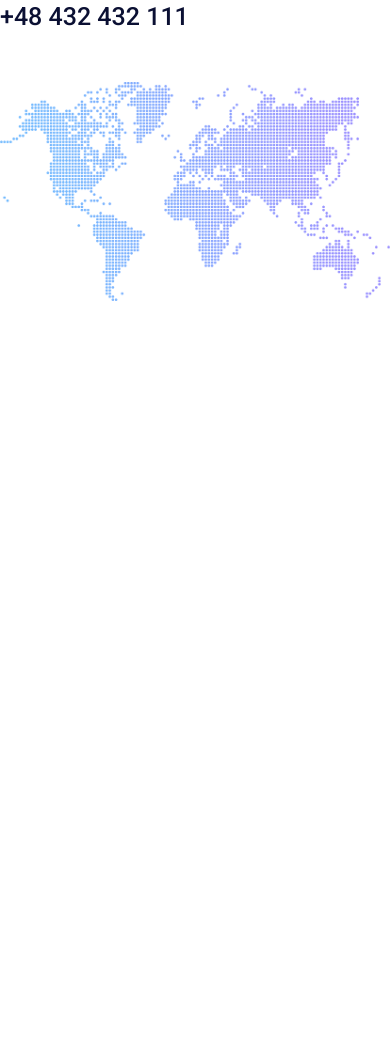
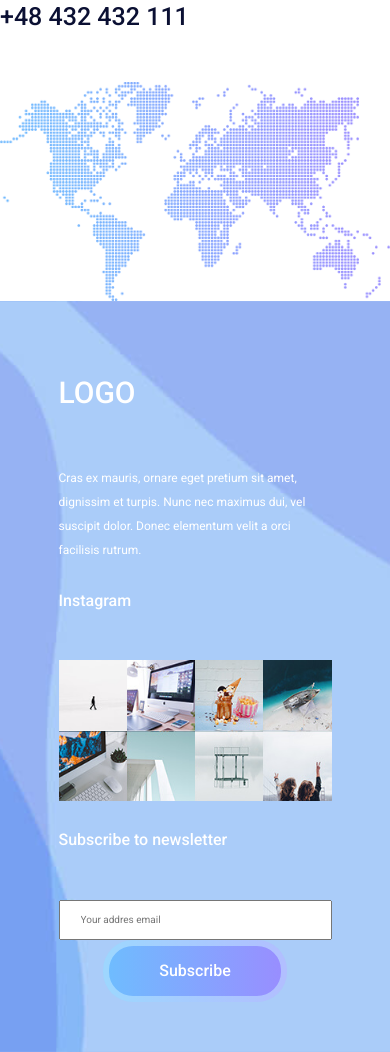
Before and after one commit to PrzemyslawMatlega/MultiPage, a website built with webpack: page index.html in a window 390 px wide. Shown: the part 3892-4944 px from the top of the page. Before the commit the page ends 4193 px from the top, so only its background shows below. Built offline with nearby package versions, Linux system fonts and the light colour scheme; files whose address does not match are found by name.

Commit message:
widget mobile

```diff
--- a/index.html
+++ b/index.html
@@ -86,7 +86,8 @@
                 <div class="carousel__container">
                     <div class="proofSlide lastClone">
                         <h2 class="proofSlide__quote">"They are brilliant"</h2>
-                        <p class="proofSlide__text textMain">Lorem ipsum dolor sit amet consectetur adipisicing elit. Libero sunt
+                        <p class="proofSlide__text textMain">Lorem ipsum dolor sit amet consectetur adipisicing elit.
+                            Libero sunt
                             quisquam saepe dolores facilis nulla, eum quia, quam, quaerat ullam sequi. Recusandae
                             architecto
                             saepe, reiciendis amet necessitatibus neque quo blanditiis!</p>
@@ -100,7 +101,8 @@
                     </div>
                     <div class="proofSlide">
                         <h2 class="proofSlide__quote">"They are the best"</h2>
-                        <p class="proofSlide__text textMain">Lorem ipsum dolor sit amet consectetur adipisicing elit. Libero sunt
+                        <p class="proofSlide__text textMain">Lorem ipsum dolor sit amet consectetur adipisicing elit.
+                            Libero sunt
                             quisquam saepe dolores facilis nulla, eum quia, quam, quaerat ullam sequi. Recusandae
                             architecto
                             saepe, reiciendis amet necessitatibus neque quo blanditiis!</p>
@@ -114,7 +116,8 @@
                     </div>
                     <div class="proofSlide">
                         <h2 class="proofSlide__quote">"They are excellent"</h2>
-                        <p class="proofSlide__text textMain">Lorem ipsum dolor sit amet consectetur adipisicing elit. Libero sunt
+                        <p class="proofSlide__text textMain">Lorem ipsum dolor sit amet consectetur adipisicing elit.
+                            Libero sunt
                             quisquam saepe dolores facilis nulla, eum quia, quam, quaerat ullam sequi. Recusandae
                             architecto
                             saepe, reiciendis amet necessitatibus neque quo blanditiis!</p>
@@ -128,7 +131,8 @@
                     </div>
                     <div class="proofSlide">
                         <h2 class="proofSlide__quote">"They are brilliant"</h2>
-                        <p class="proofSlide__text textMain">Lorem ipsum dolor sit amet consectetur adipisicing elit. Libero sunt
+                        <p class="proofSlide__text textMain">Lorem ipsum dolor sit amet consectetur adipisicing elit.
+                            Libero sunt
                             quisquam saepe dolores facilis nulla, eum quia, quam, quaerat ullam sequi. Recusandae
                             architecto
                             saepe, reiciendis amet necessitatibus neque quo blanditiis!</p>
@@ -142,7 +146,8 @@
                     </div>
                     <div class="proofSlide firstClone">
                         <h2 class="proofSlide__quote">"They are the best"</h2>
-                        <p class="proofSlide__text textMain">Lorem ipsum dolor sit amet consectetur adipisicing elit. Libero sunt
+                        <p class="proofSlide__text textMain">Lorem ipsum dolor sit amet consectetur adipisicing elit.
+                            Libero sunt
                             quisquam saepe dolores facilis nulla, eum quia, quam, quaerat ullam sequi. Recusandae
                             architecto
                             saepe, reiciendis amet necessitatibus neque quo blanditiis!</p>
@@ -163,7 +168,8 @@
                     <img src="src/img/title-icon.png" alt="" class="sectionIntro__icon">
                     <h5 class="sectionIntro__discover">discover the features</h5>
                     <h2 class="sectionIntro__title sectionIntro__title--left">Strong team, great people</h2>
-                    <p class="aboutUs__text textMain">Etiam nec odio vestibulum est mattis effic iturut magna. Pellentesque sit
+                    <p class="aboutUs__text textMain">Etiam nec odio vestibulum est mattis effic iturut magna.
+                        Pellentesque sit
                         am et tellus blandit. Etiam nec odio vestibul.Cras ex mauris, ornare eget pretium sit amet,
                         dignissim et turpis. Nunc nec maximus dui, vel suscipit dolor. Donec elementum velit a orci
                         facilisis rutrum. Nam convallis vel erat id dictum. Sed ut risus in orci convallis viverra a
@@ -212,8 +218,9 @@
                 <input type="text" class="contactUs__field contactUs__field--small" placeholder="Name">
                 <input type="text" class="contactUs__field contactUs__field--small" placeholder="Email">
                 <input type="text" class="contactUs__field contactUs__field--small" placeholder="Subject">
-                <textarea name="" class="contactUs__field contactUs__field--big" cols="30" rows="30" placeholder="Message"></textarea>
-            <button class="contactUs__button button-main" >Send </button>
+                <textarea name="" class="contactUs__field contactUs__field--big" cols="30" rows="30"
+                    placeholder="Message"></textarea>
+                <button class="contactUs__button button-main">Send </button>
             </form>
 
             <div class="sectionIntro sectionIntro--left">
@@ -230,7 +237,40 @@
             </div>
 
         </section>
+        <footer class="footer">
+            <div class="widget">
+                <div class="widget__column">
+                    <div class="widget__logo nav__logo">LOGO</div>
+                    <p class="widget__text textMain">Cras ex mauris, ornare eget pretium sit amet, dignissim et turpis.
+                        Nunc nec maximus dui, vel suscipit dolor. Donec elementum velit a orci facilisis rutrum.
+                    </p>
+                </div>
+                <div class="widget__column">
+                    <h5 class="widget__title">Instagram</h5>
+                    <div class="widget__gallery">
+                        <div class="instagramPhotos"><img src="src/img/instagram/ins-1.jpg" alt=""></div>
+                        <div class="instagramPhotos"><img src="src/img/instagram/ins-2.jpg" alt=""></div>
+                        <div class="instagramPhotos"><img src="src/img/instagram/ins-3.jpg" alt=""></div>
+                        <div class="instagramPhotos"><img src="src/img/instagram/ins-4.jpg" alt=""></div>
+                        <div class="instagramPhotos"><img src="src/img/instagram/ins-5.jpg" alt=""></div>
+                        <div class="instagramPhotos"><img src="src/img/instagram/ins-6.jpg" alt=""></div>
+                        <div class="instagramPhotos"><img src="src/img/instagram/ins-7.jpg" alt=""></div>
+                        <div class="instagramPhotos"><img src="src/img/instagram/ins-8.jpg" alt=""></div>
+                    </div>
+                </div>
+                <div class="widget__column">
+                    <h5 class="widget__title">Subscribe to newsletter</h5>
+                    <form action="" class="widget__form">
+                        <input type="text" placeholder="Your addres email" class="widget__input">
+                        <button class="widget__button button-main">Subscribe</button>
+                    </form>
+                </div>
 
+            </div>
+            <div class="social">
+
+            </div>
+        </footer>
 
     </div>
 
--- /dev/null
+++ b/src/scss/layout/_footer.scss
@@ -0,0 +1,65 @@
+.footer{
+
+}
+
+.widget{
+    display: grid;
+    background: url('/src/img/footer-bg.jpg');
+    background-size: cover;
+    background-position: center center;
+    padding: 5rem 15%;
+    grid-row-gap: 3rem;
+
+
+    &__column{
+        display: flex;
+        flex-direction: column;
+    }
+
+    &__logo{
+        margin-bottom: 3rem;
+        align-self: flex-start;
+        padding: 0;
+        color: #fff;
+    }
+    &__text{
+        color: #fff;
+    }
+    &__title{
+        font-size: 1.6rem;
+        color: #fff;
+        font-weight: 500;
+        margin-bottom: 5rem;
+        text-align: left;
+    }
+
+    &__gallery{
+        display: grid;
+        grid-template-columns: repeat(4, 1fr);
+        grid-template-rows: 1fr 1fr;
+
+
+    }
+    &__form{
+        display: grid;
+        justify-items: center;
+
+    }
+    &__input{
+        justify-self: stretch;
+        height: 4rem;
+        padding: 0 2rem;
+    }
+    &__button{
+
+
+    }
+}
+
+.instagramPhotos{
+    &>img{
+        width: 100%;
+        height: 100%;
+        object-fit: cover;
+    }
+}
--- a/src/scss/main.scss
+++ b/src/scss/main.scss
@@ -14,3 +14,4 @@
 @import "layout/aboutUs";
 @import "layout/team";
 @import "layout/contact";
+@import "layout/footer";
```
Also changed, not shown: src/img/footer-bg.jpg (added), src/img/instagram/ins-1.jpg (added), src/img/instagram/ins-2.jpg (added), src/img/instagram/ins-3.jpg (added), src/img/instagram/ins-4.jpg (added), src/img/instagram/ins-5.jpg (added), src/img/instagram/ins-6.jpg (added), src/img/instagram/ins-7.jpg (added), src/img/instagram/ins-8.jpg (added). Lines whose indentation alone changed are shown as unchanged.
